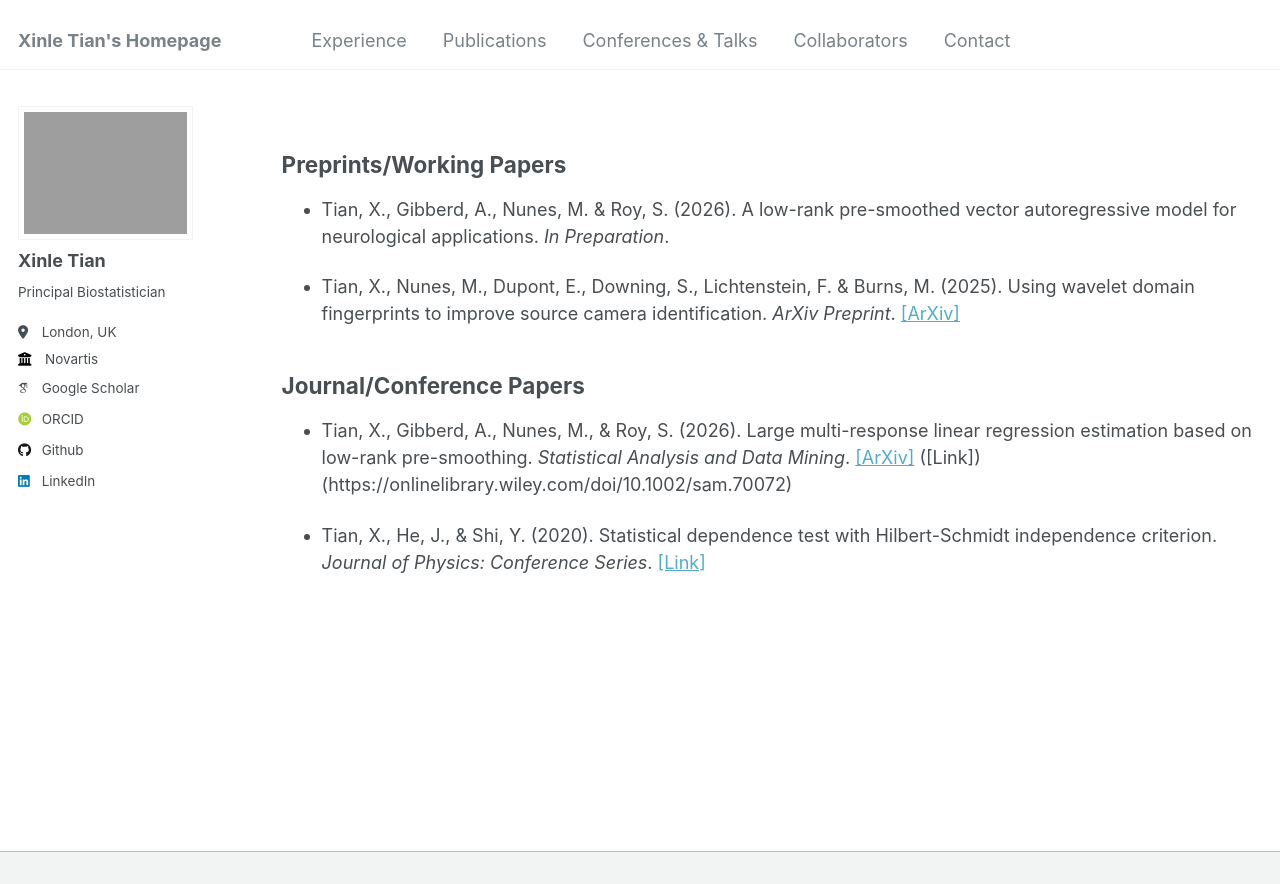
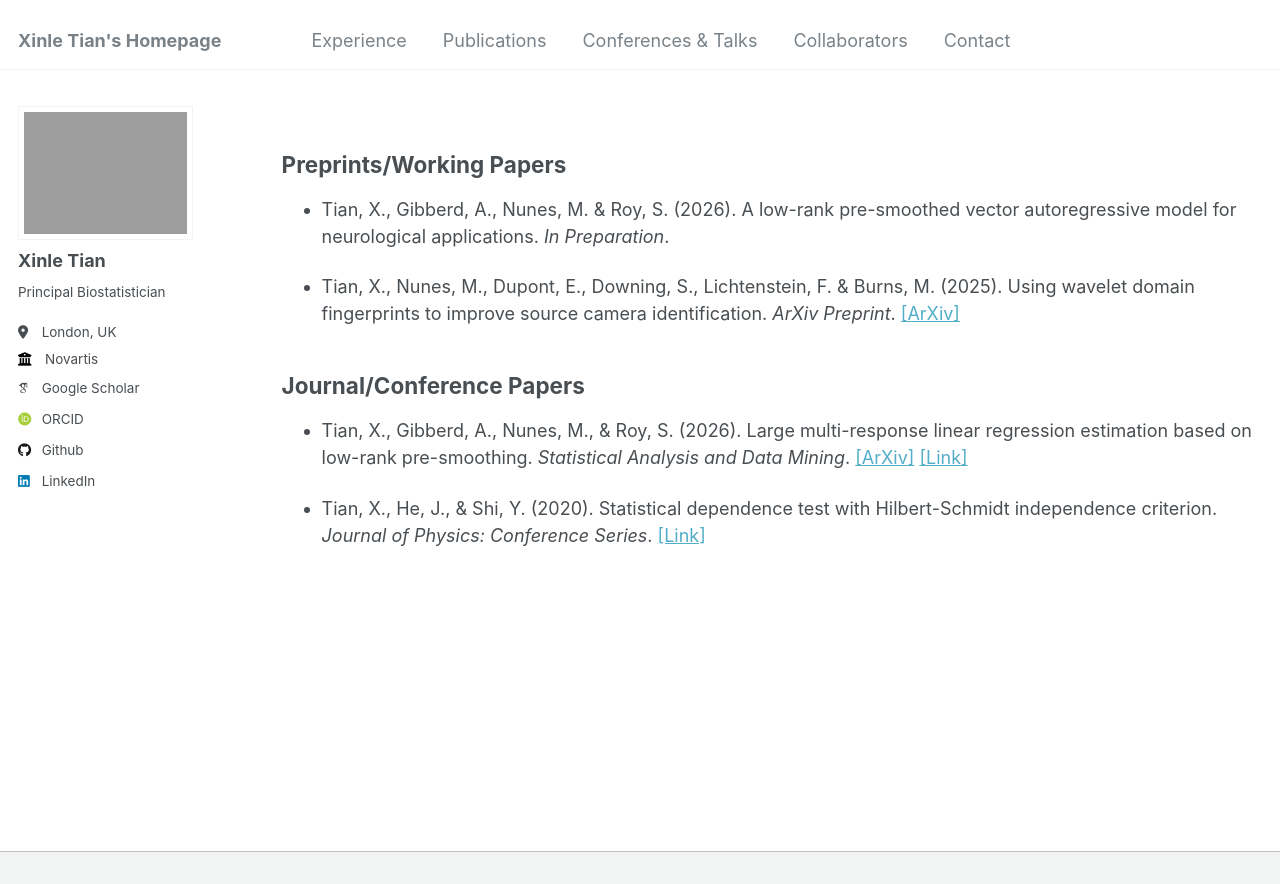
Before and after one commit to xinlet/xinlet.github.io, a Jekyll site: the page built from _pages/publications.md, in a window 1280 px wide and 1024 px high, cut to the strip 0-884 px from the top of the window. Built offline with Jekyll 4.4.1, drawn with Linux system fonts in a browser that asks for light colours; some web fonts are replaced.

Commit message:
Update publications.md

```diff
--- a/_pages/publications.md
+++ b/_pages/publications.md
@@ -15,6 +15,6 @@ author_profile: true
 
 ## Journal/Conference Papers
 
-* Tian, X., Gibberd, A., Nunes, M., & Roy, S. (2026). Large multi-response linear regression estimation based on low-rank pre-smoothing. *Statistical Analysis and Data Mining*. [[ArXiv]](https://arxiv.org/abs/2411.18334) ([Link])(https://onlinelibrary.wiley.com/doi/10.1002/sam.70072)
+* Tian, X., Gibberd, A., Nunes, M., & Roy, S. (2026). Large multi-response linear regression estimation based on low-rank pre-smoothing. *Statistical Analysis and Data Mining*. [[ArXiv]](https://arxiv.org/abs/2411.18334) [[Link]](https://onlinelibrary.wiley.com/doi/10.1002/sam.70072)
 
 * Tian, X., He, J., & Shi, Y. (2020). Statistical dependence test with Hilbert-Schmidt independence criterion. *Journal of Physics: Conference Series*. [[Link]](https://iopscience.iop.org/article/10.1088/1742-6596/1601/3/032008/meta)
```
